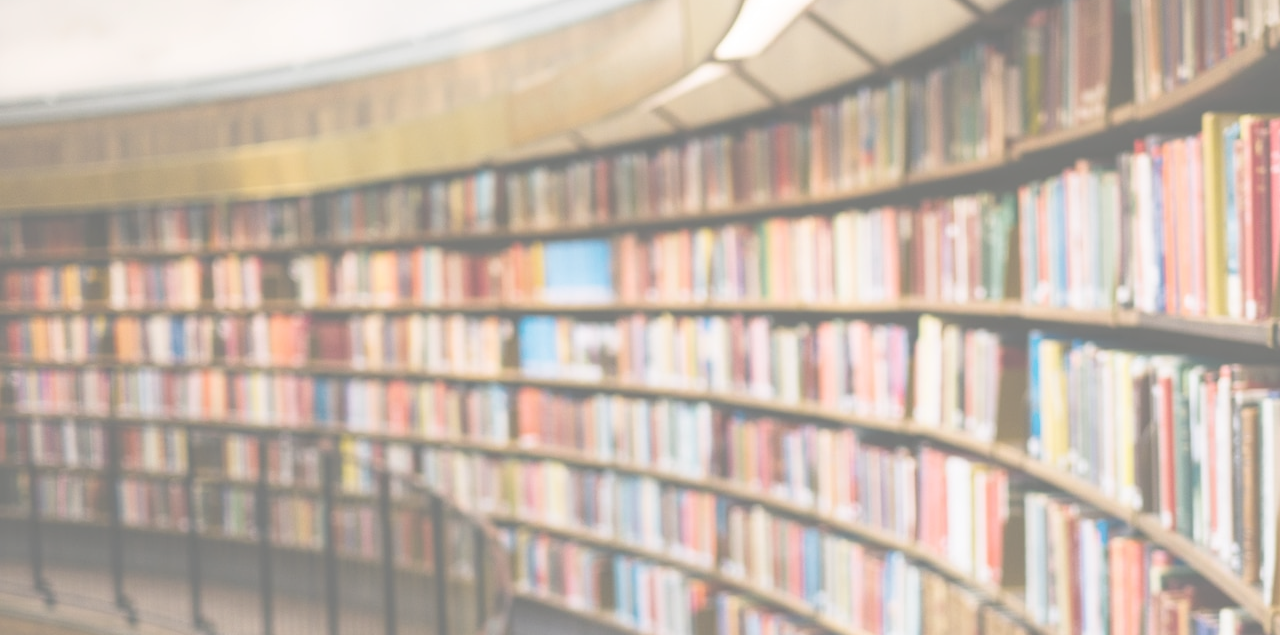
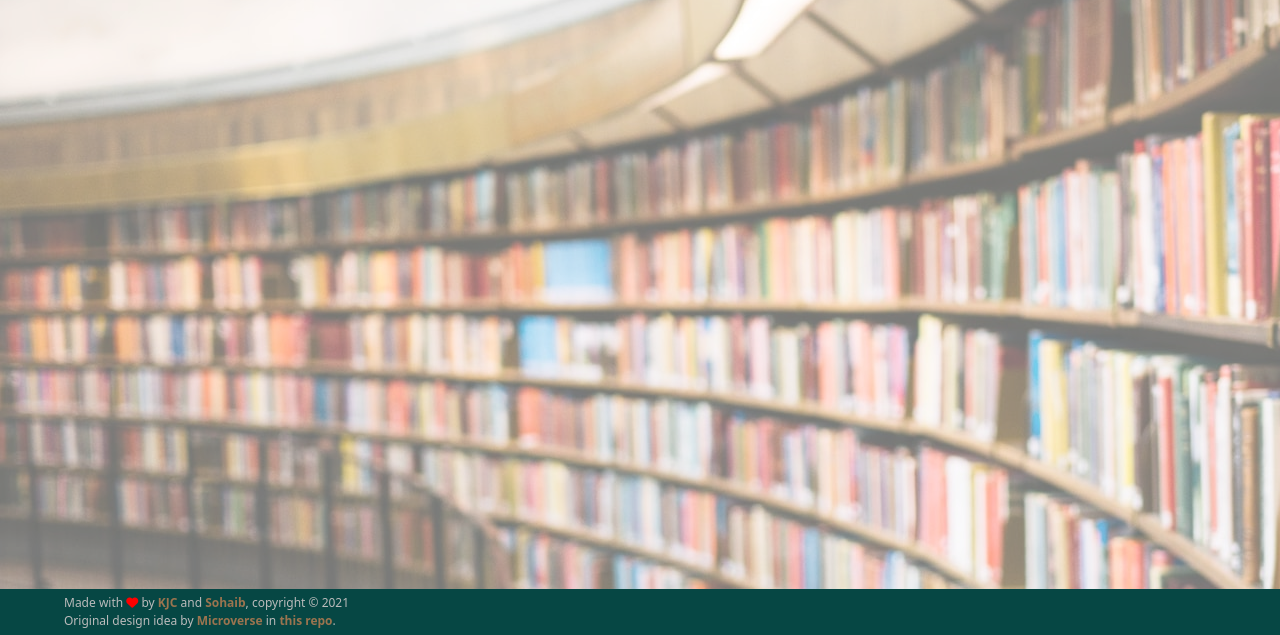
Before and after one commit to Kingjosh007/awesome-books, a website with bundled scripts: page index.html in a window 1280 px wide. Shown: the part 165-800 px from the top of the page. Built offline with nearby package versions, Linux system fonts and the light colour scheme; a web font is replaced by a local one.

Commit message:
Fix Linters errors

```diff
--- a/css/style.css
+++ b/css/style.css
@@ -43,10 +43,29 @@ body {
   display: none;
 }
 
+footer {
+  background-color: rgb(6, 71, 68);
+  color: #bbb;
+  font-size: 12px;
+  padding: 5px;
+  text-align: left;
+  padding-left: 5%;
+}
+
+footer .fa-heart {
+  color: red;
+}
+
 a {
   color: #eee;
   text-decoration: none;
   font-size: 16px;
+}
+
+footer a {
+  color: rgb(155, 116, 79);
+  font-weight: bold;
+  font-size: 12px;
 }
 
 a:hover {
@@ -125,6 +144,7 @@ input {
 
 main {
   padding-top: 2em;
+  padding-bottom: 3.2em;
 }
 
 .sectionTitle {
@@ -152,7 +172,7 @@ main {
 
 #contact.show .info {
   font-weight: bold;
-  color:rgb(6, 71, 68) !important;
+  color: rgb(6, 71, 68) !important;
 }
 
 #contact.show a {
--- a/index.html
+++ b/index.html
@@ -84,6 +84,17 @@
         </ul>
        </section>
     </main>
+    <footer class="fixed-bottom" id="myFooter">
+        <div>Made with <span class="heart"><i class="fas fa-heart"></i></span> by <a
+                href="https://kingjosh007.github.io/my-portfolio/" target="_blank"
+                rel="noreferrer noopener">KJC</a> and <a
+                href="https://github.com/sohaibya" target="_blank"
+                rel="noreferrer noopener">Sohaib</a>, copyright © 2021</div>
+        <div>Original design idea by <a href="https://microverse.org" target="_blank"
+                rel="noreferrer noopener">Microverse</a> in <a
+                href="https://github.com/microverseinc/curriculum-javascript/blob/main/books/m4_full_website.md" target="_blank"
+                rel="noreferrer noopener">this repo</a>.</div>
+    </footer>
 
     <script type="module" src="js/index.js"></script>
     <script src="https://kit.fontawesome.com/c397284221.js" crossorigin="anonymous"></script>
--- a/js/app.js
+++ b/js/app.js
@@ -32,7 +32,6 @@ document.querySelector('.navbar-brand').addEventListener('click', () => {
   document.querySelector(`#${allLinks[0]}`).classList.add('onit');
 });
 
-
 const formEl = document.forms['add-book'];
 const titleInput = formEl.title;
 const authorInput = formEl.author;
```
